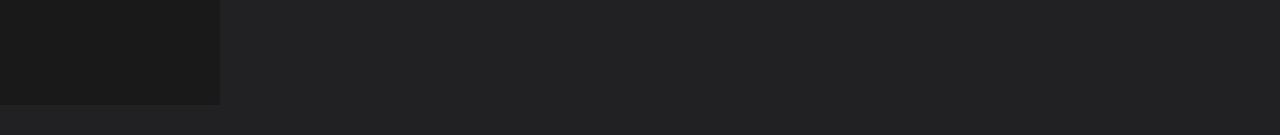
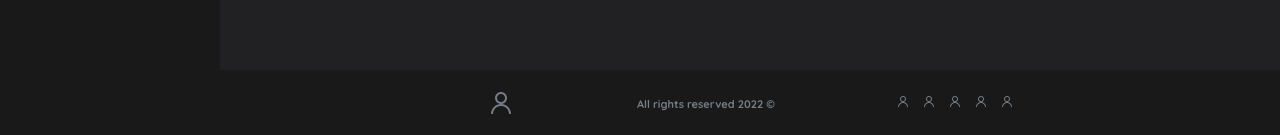
Before and after one commit to mohamed7372/Good-Game-Store, a React (Create React App) app: page / in a window 1280 px wide. Shown: the part 695-830 px from the top of the page. Before the commit the page ends 800 px from the top, so only its background shows below. Built offline with nearby package versions, Linux system fonts and the light colour scheme; data requests are answered from the project's data file.

Commit message:
add footer

```diff
--- a/src/App.css
+++ b/src/App.css
@@ -5,3 +5,7 @@
 .App > main {
     width: 100%;
 }
+
+.App > main > article {
+    height: 700px;
+}
--- a/src/App.jsx
+++ b/src/App.jsx
@@ -1,4 +1,5 @@
 import './App.css';
+import Footer from './components/footer/Footer';
 import NavBar from './components/navbar/NavBar';
 import SideBar from './components/sidebar/SideBar';
 
@@ -9,9 +10,9 @@
         <SideBar />
       </aside>
       <main>
-        <nav>
         <NavBar />
-        </nav>
+        <article></article>
+        <Footer />
       </main>
     </div>
   );
--- /dev/null
+++ b/src/components/footer/Footer.css
@@ -0,0 +1,14 @@
+.footer {
+    background-color: var(--dark-color);
+    display: flex;
+    justify-content: space-between;
+    align-items: center;
+    padding: 18px calc(100% / 4);
+    margin-top: 5px;
+}
+
+.footer > p {
+    font-size: 11px;
+    font-weight: 900;
+    color: var(--second-color);
+}
--- /dev/null
+++ b/src/components/footer/Footer.jsx
@@ -0,0 +1,14 @@
+import SocialMedia from '../social_media/SocialMedia';
+import './Footer.css';
+
+const Footer = () => {
+    return (
+        <div className="footer">
+            <img src={process.env.PUBLIC_URL + `/assets/icons/profile-ic.png`} />
+            <p>All rights reserved 2022 &copy;</p>
+            <SocialMedia />
+        </div>
+    );
+}
+
+export default Footer;
--- a/src/components/navbar/NavBar.css
+++ b/src/components/navbar/NavBar.css
@@ -3,6 +3,7 @@
     display: flex;
     justify-content: space-between;
     align-items: center;
+    width: 100%;
 }
 
 .navbar form input {
--- a/src/components/sidebar/SideBar.css
+++ b/src/components/sidebar/SideBar.css
@@ -1,5 +1,5 @@
 .sidebar{
-    height: 100vh;
+    height: 100%;
     width: 220px;
     background-color: var(--dark-color);
     padding: 0 20px;
--- a/src/index.css
+++ b/src/index.css
@@ -19,3 +19,16 @@
 body {
   background-color: var(--light-dark-color);
 }
+
+body::-webkit-scrollbar {
+  width: 10px;
+}
+
+body::-webkit-scrollbar-track {
+  background: #38383a;
+}
+
+body::-webkit-scrollbar-thumb {
+  background-color: var(--dark-color);
+  border-radius: 20px;
+}
```
